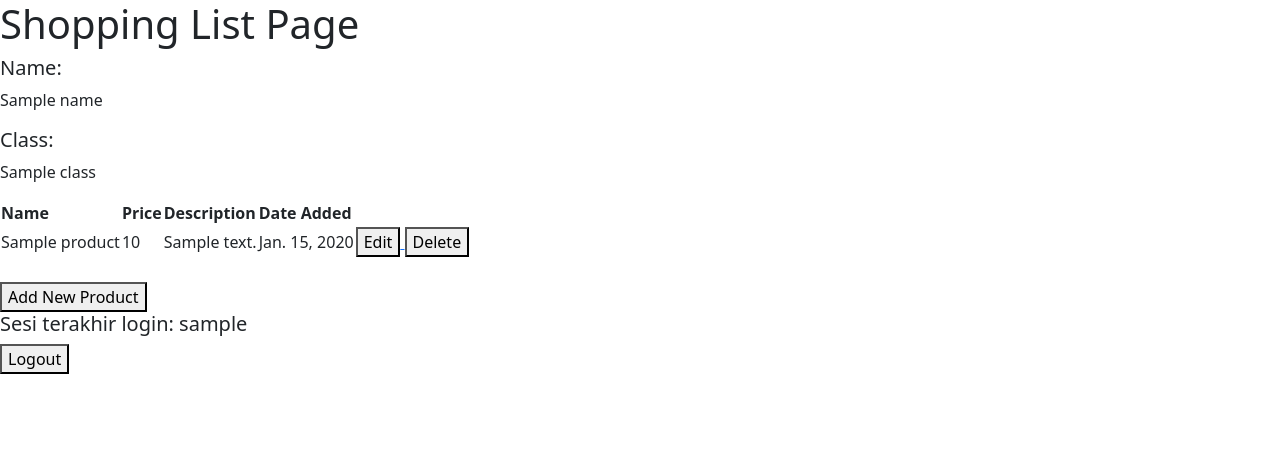
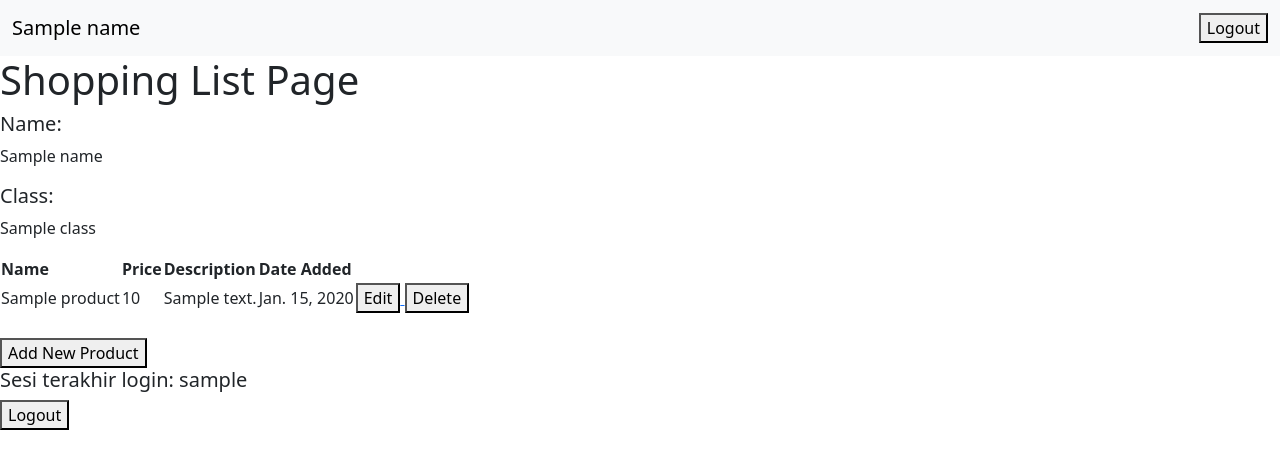
Before and after one commit to rhaken/shopping-list, a Django app: template main/templates/main.html in a window 1280 px wide. Shown: the top 469 px of the page. Run offline with Django 4.2, Linux system fonts and the light colour scheme; tables that the repository leaves empty hold one stand-in row (values such as "Sample post"); the template is opened without the code that fills it: values that come from a table or form of the project are taken from there, most other values are stand-ins (such as "Sample title", 1, 10 or a date in 2020).

Commit message:
kelar lagi

```diff
--- a/main/templates/main.html
+++ b/main/templates/main.html
@@ -1,6 +1,19 @@
 {% extends 'base.html' %}
 
 {% block content %}
+	<nav class="navbar navbar-expand-lg bg-body-tertiary">
+        <div class="container-fluid">
+        <a class="navbar-brand" href="#">{{name}}</a>
+        <button class="navbar-toggler" type="button" data-bs-toggle="collapse" data-bs-target="#navbarSupportedContent" aria-controls="navbarSupportedContent" aria-expanded="false" aria-label="Toggle navigation">
+            <span class="navbar-toggler-icon"></span>
+        </button>
+        <a href="{% url 'main:logout' %}">
+            <button>
+                Logout
+            </button>
+        </a>
+        </div>
+    </nav>
     <h1>Shopping List Page</h1>
 
     <h5>Name:</h5>
```
